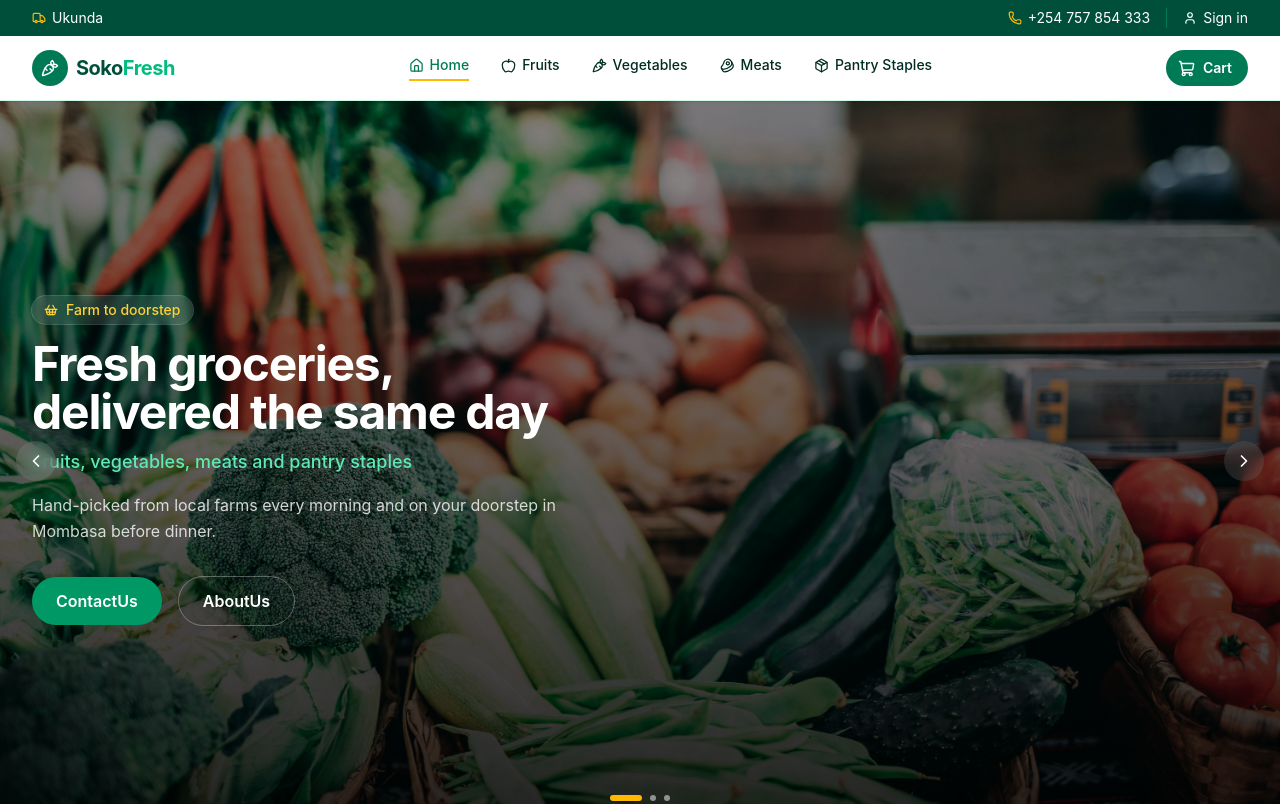
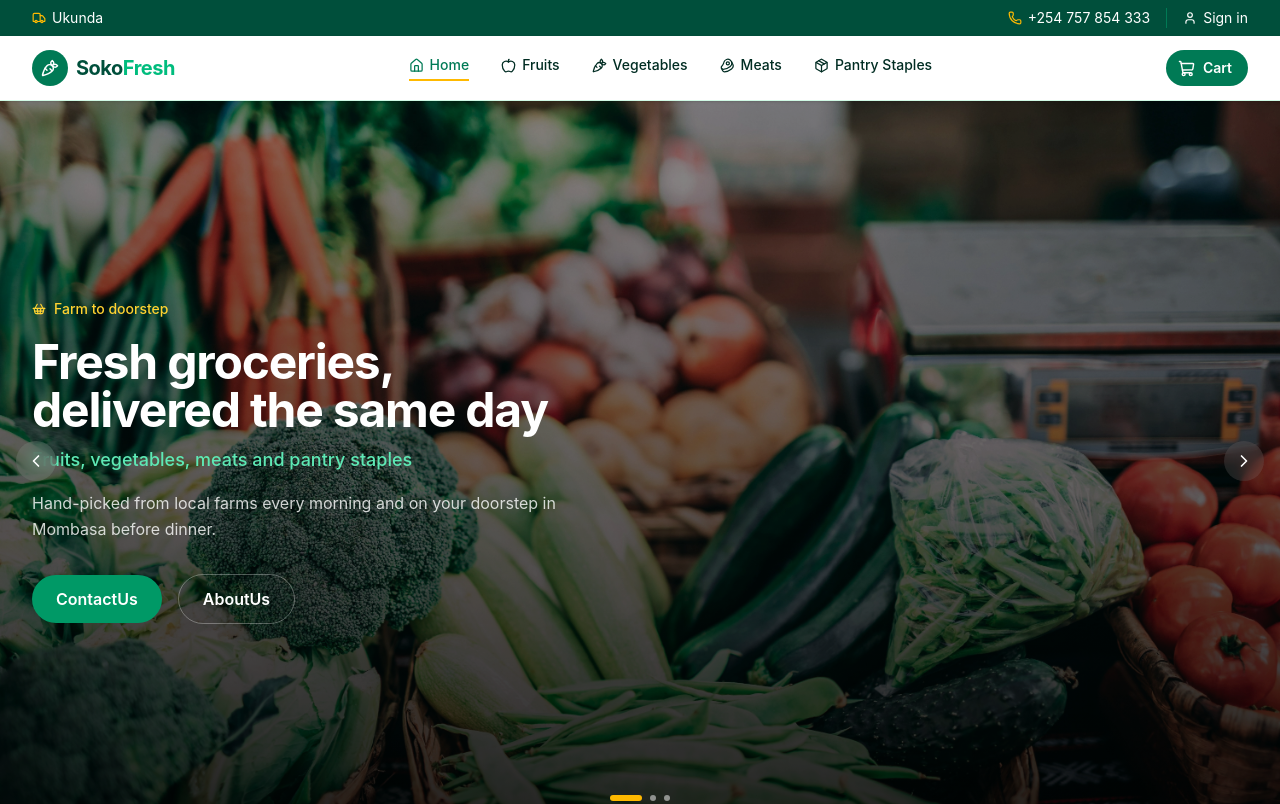
Before and after one commit to Sam-Install/vegeterians, a React (Vite) app: page / in a window 1280 px wide. Shown: the top 804 px of the page. Built offline with nearby package versions, Linux system fonts and the light colour scheme.

Commit message:
lets see

```diff
--- a/src/Components/Herox.jsx
+++ b/src/Components/Herox.jsx
@@ -79,7 +79,7 @@ const Herox = () => {
       <div className="relative z-10 flex h-full items-end sm:items-center">
         <div className="max-w-7xl mx-auto w-full px-4 sm:px-6 lg:px-8 pb-16 sm:pb-0">
           <div className="max-w-xl">
-            <span className="inline-flex items-center gap-2 rounded-full bg-white/10 backdrop-blur-sm px-3 py-1 text-xs sm:text-sm font-medium text-amber-300 ring-1 ring-white/20">
+            <span className="inline-flex items-center gap-2 text-xs sm:text-sm font-medium text-amber-300">
               <ShoppingBasket size={14} />
               {SLIDES[index].eyebrow}
             </span>
@@ -97,14 +97,14 @@ const Herox = () => {
             </p>
 
             <div className="mt-8 flex flex-wrap items-center gap-3 sm:gap-4">
-              <a
-                href="/contact"
+
+               <a href="/contact"
                 className="rounded-full bg-emerald-600 hover:bg-emerald-500 px-6 py-3 text-sm sm:text-base font-semibold text-white transition-colors"
               >
                 ContactUs
               </a>
-              <a
-                href="/about"
+
+              <a  href="/about"
                 className="rounded-full border border-white/30 hover:bg-white/10 px-6 py-3 text-sm sm:text-base font-semibold text-white transition-colors"
               >
                 AboutUs
```
